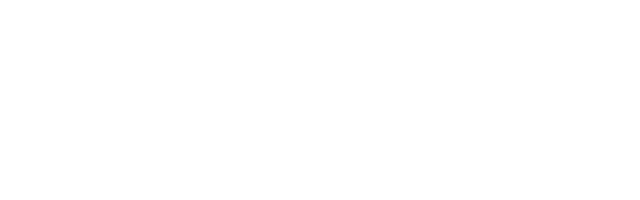
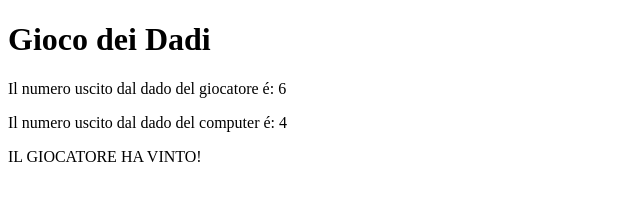
Before and after one commit to AndreaFumagalli4/js-mail-dadi, a plain HTML site: page index.html in a window 1280 px wide. Shown: the whole page, without its empty margins (0-640 px from the left). Drawn offline with Linux system fonts and the light colour scheme.

Commit message:
add dice exercise

```diff
--- a/index.html
+++ b/index.html
@@ -7,6 +7,20 @@
         <title>Dadi and Mail</title>
     </head>
     <body>
+        <main>
+            <h1>
+                Gioco dei Dadi
+            </h1>
+            <p id="output-1">
+
+            </p>
+            <p id="output-2">
+
+            </p>
+            <p id="output-3">
+
+            </p>
+        </main>
 
         <!-- JS -->
         <script type="text/javascript" src="./js/script.js"></script>
--- a/js/script.js
+++ b/js/script.js
@@ -3,5 +3,38 @@
  *  Generare un numero random da 1 a 6, sia per il giocatore sia per il computer.
     Stabilire il vincitore, in base a chi fa il punteggio più alto.
 
+    1. Generare un numero random due volte: una per il giocatore e una per il computer;
+    2. Comparare i numeri:
+        2.1 SE il numero del giocatore è più alto del numero del computer ALLORA il giocatore ha vinto;
+        2.2 SE il numero del computer è più alto del numero del giocatore ALLORA il computer ha vinto;
+        2.3 SE i due numeri sono uguali ALLORA non ha vinto nessuno.
+ */
 
- */
+// 1.
+
+const quote = 'Il numero uscito dal dado';
+
+let playerNumber = Math.floor(Math.random() * 6) + 1;
+
+document.getElementById('output-1').innerHTML = quote + ' del giocatore é: ' + playerNumber;
+console.log(playerNumber);
+
+let computerNumber = Math.floor(Math.random() * 6) + 1;
+
+document.getElementById('output-2').innerHTML = quote + ' del computer é: ' + computerNumber;
+console.log(computerNumber);
+
+// 2.
+
+let winner;
+
+if ( playerNumber > computerNumber ) {
+    winner = 'IL GIOCATORE HA VINTO!';
+} else if ( computerNumber > playerNumber ) {
+    winner = 'IL COMPUTER HA VINTO!';
+} else {
+    winner = 'Non ha vinto nessuno, ritira il dado!';
+}
+
+console.log(winner);
+document.getElementById('output-3').innerHTML = winner;
```
